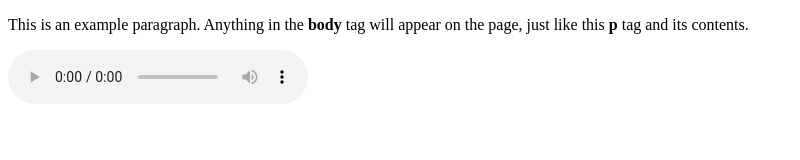
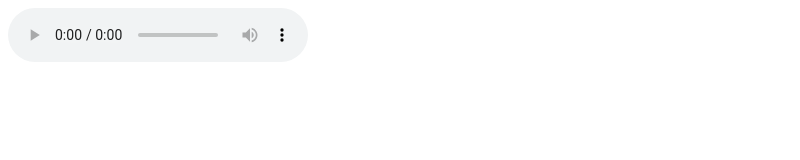
Before and after one commit to milkyforester/milkyforester, a plain HTML site: page index.html in a window 1280 px wide. Shown: the whole page, without its empty margins (0-800 px from the left). Drawn offline with Linux system fonts and the light colour scheme.

Commit message:
Update index.html

```diff
--- a/index.html
+++ b/index.html
@@ -4,12 +4,9 @@
     <title>This is the title of the webpage!</title>
   </head>
   <body>
-    <p>This is an example paragraph. Anything in the <strong>body</strong> tag will appear on the page, just like this <strong>p</strong> tag and its contents.</p>
-  <p>
     <audio controls autoplay>
   <source src="Atmos.wav" type="audio/wav">
   Your browser does not support the audio element.
 </audio>
-  </p>
   </body>
 </html>
```
